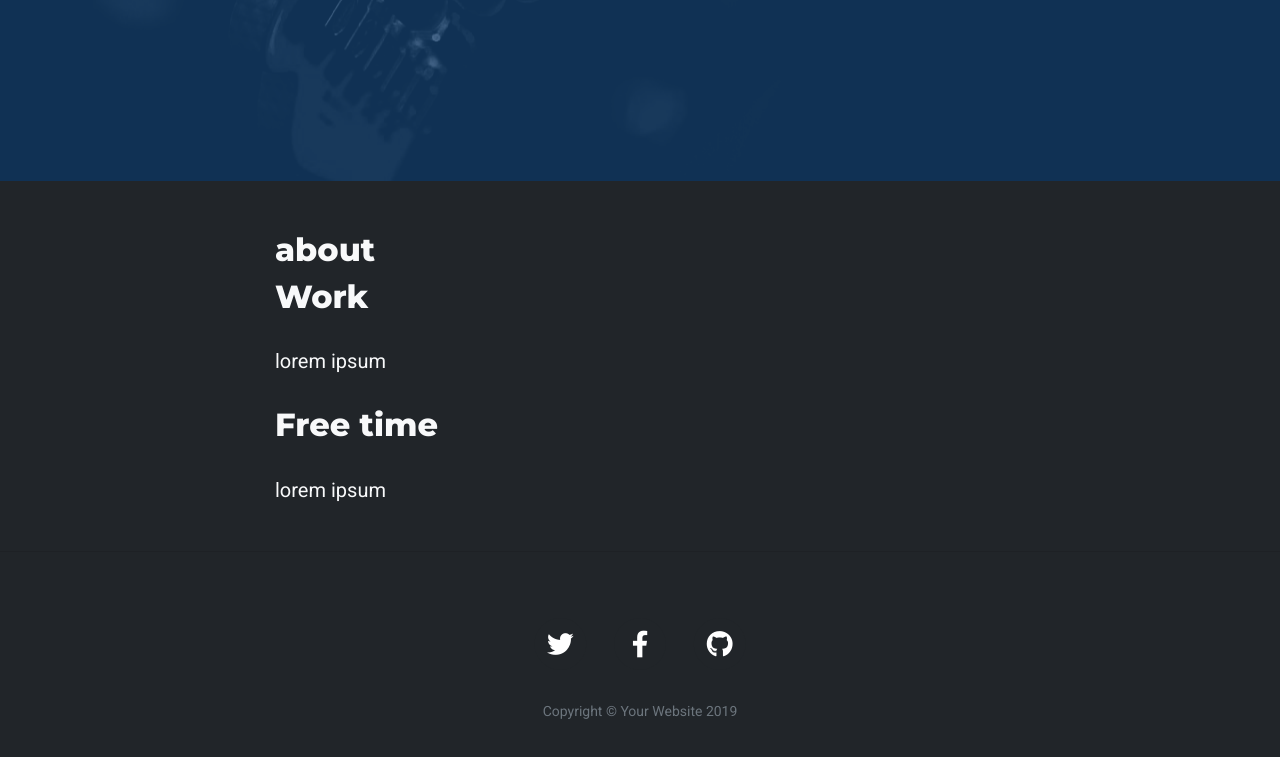
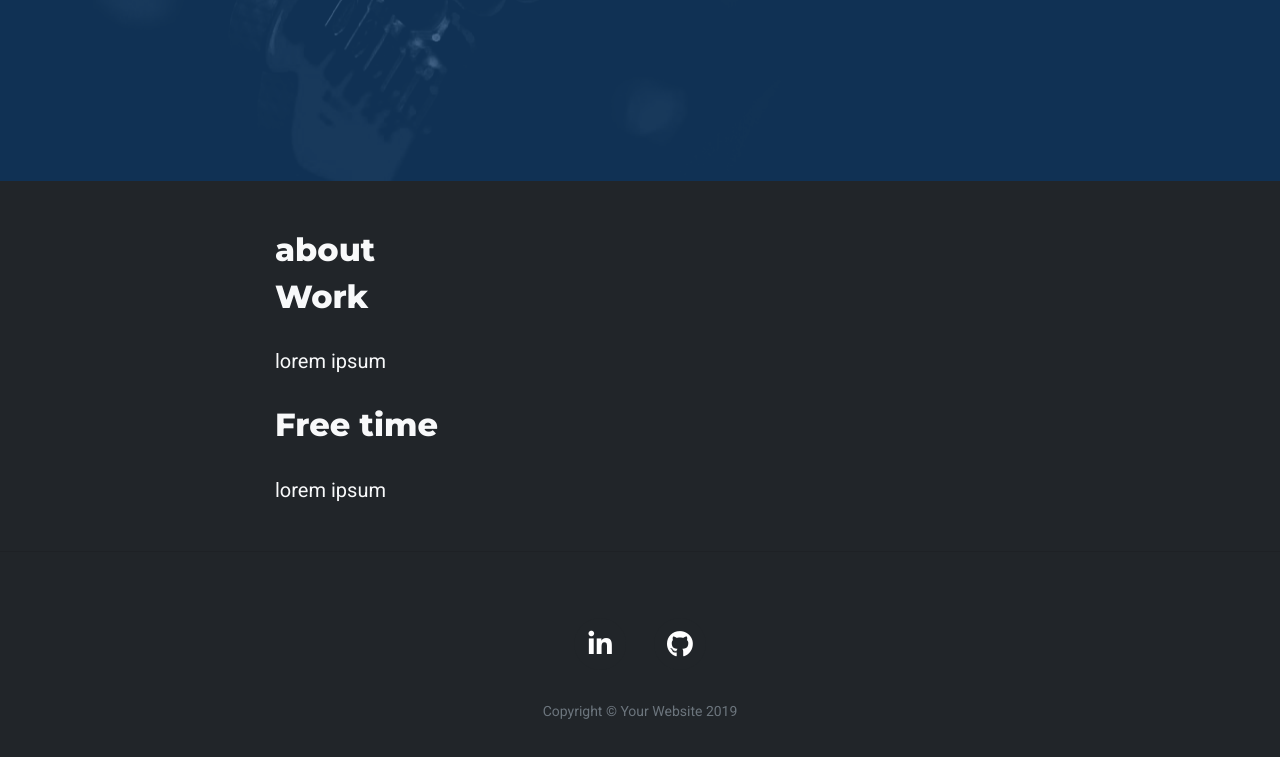
Before and after one commit to codernr/codernr.github.io, a plain HTML site: page about.html in a window 1280 px wide. Shown: the part 351-1108 px from the top of the page. Drawn offline with Linux system fonts and the light colour scheme.

Commit message:
Automatic github pages update from blog-source CI

```diff
--- a/about.html
+++ b/about.html
@@ -93,23 +93,15 @@
                 <div class="col-lg-8 col-md-10 mx-auto">
                     <ul class="list-inline text-center">
                         <li class="list-inline-item">
-                            <a href="#">
+                            <a href="https://www.linkedin.com/in/zolt%C3%A1n-cs%C3%B3r%C3%A9-12a92365/">
                                 <span class="fa-stack fa-lg">
                                     <i class="fas fa-circle fa-stack-2x"></i>
-                                    <i class="fab fa-twitter fa-stack-1x fa-inverse"></i>
+                                    <i class="fab fa-linkedin-in fa-stack-1x fa-inverse"></i>
                                 </span>
                             </a>
                         </li>
                         <li class="list-inline-item">
-                            <a href="#">
-                                <span class="fa-stack fa-lg">
-                                    <i class="fas fa-circle fa-stack-2x"></i>
-                                    <i class="fab fa-facebook-f fa-stack-1x fa-inverse"></i>
-                                </span>
-                            </a>
-                        </li>
-                        <li class="list-inline-item">
-                            <a href="#">
+                            <a href="https://github.com/codernr">
                                 <span class="fa-stack fa-lg">
                                     <i class="fas fa-circle fa-stack-2x"></i>
                                     <i class="fab fa-github fa-stack-1x fa-inverse"></i>
```
Also changed, not shown: contact.html (+3 -11 lines), index.html (+3 -11 lines), pages/2.html (+3 -11 lines), posts/lorem-ipsum-1.html (+3 -11 lines), posts/lorem-ipsum-2.html (+3 -11 lines), posts/mocking-sealed.html (+3 -11 lines), posts/test1.html (+3 -11 lines), posts/test2.html (+3 -11 lines), tags/azure.html (+3 -11 lines), tags/c#.html (+3 -11 lines), tags/dependency injection.html (+3 -11 lines), tags/dotnet.html (+3 -11 lines), tags/mocking.html (+3 -11 lines), tags/static.html (+3 -11 lines), 2 more files.
